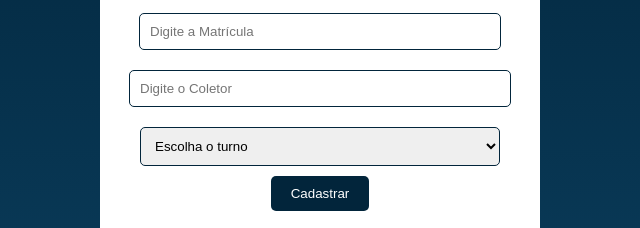
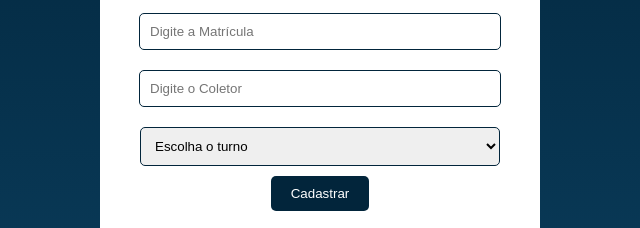
Before and after one commit to Henrique510/GPA-Cadastro, a website: page public/index.html in a window 1280 px wide. Shown: the part 215-443 px from the top of the page, 320-960 px from the left. Drawn offline with Linux system fonts and the light colour scheme.

Commit message:
Update index.html

```diff
--- a/public/index.html
+++ b/public/index.html
@@ -49,7 +49,7 @@
         <form id="userForm">
             <h2>Cadastro</h2>
             <input type="text" id="matricula" placeholder="Digite a Matrícula" required style="width: 85%;">
-            <input type="text" id="coletor" placeholder="Digite o Coletor" maxlength="4" required>
+            <input type="text" id="coletor" placeholder="Digite o Coletor" maxlength="4" required style="width: 85%;">
 
 
             <select id="turno" required>
```
